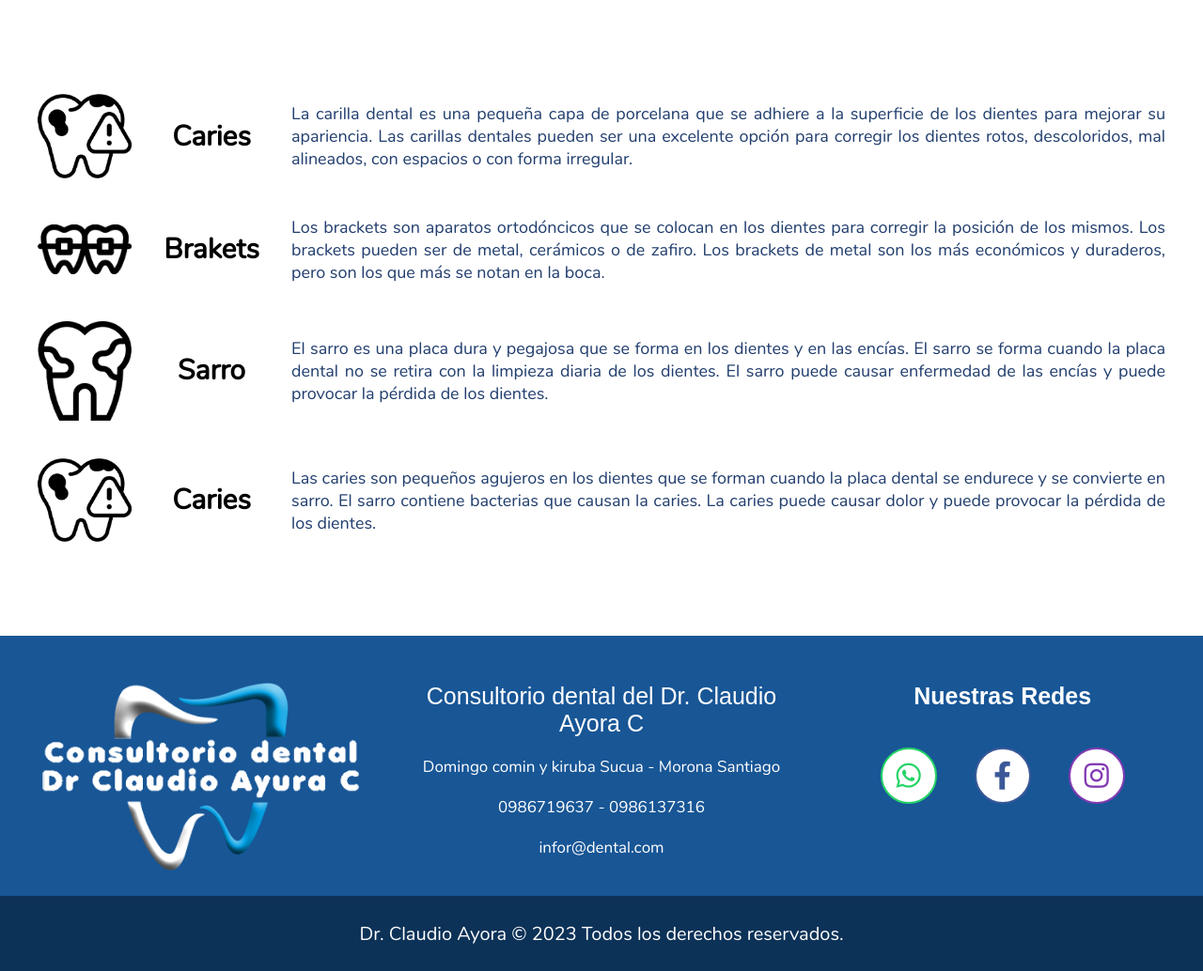
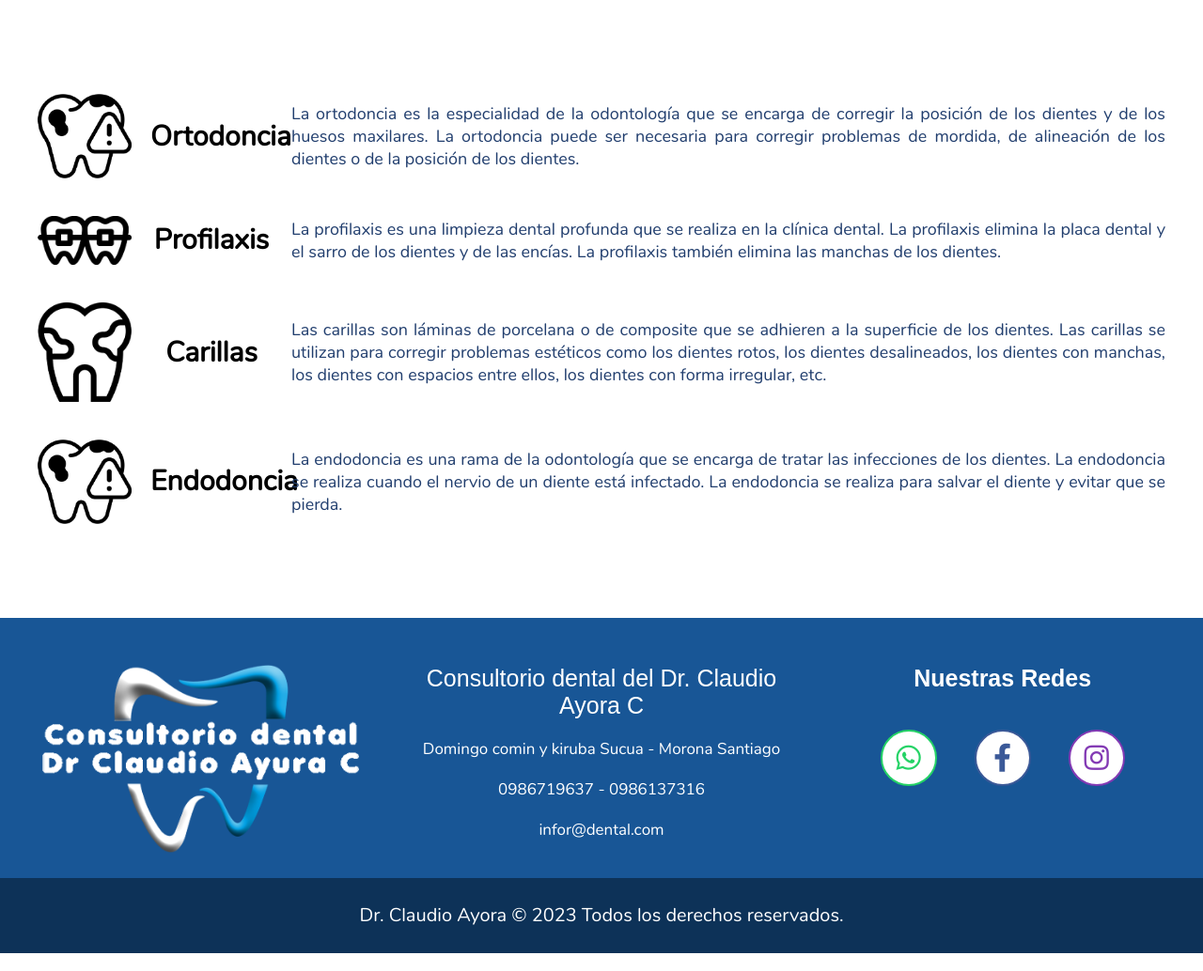
Before and after one commit to snakepatch53/chicho_henandez_odontologia, a PHP site: template src/templates/public.pages/citas.php in a window 1280 px wide. Shown: the part 749-1783 px from the top of the page at 94% size. Run offline with PHP 8.4, Linux system fonts and the light colour scheme; the template is opened without the code that fills it, so the values that code supplies are empty.

Commit message:
Changes to be committed: 	modified:   public/css.panel/login.css 	modified:   public/js.public/template.js 	modified:   src/routes/public.php 	modified:   src/templates/panel.pages/login.php 	modified:   src/templates/public.pages/citas.php 	modified:   src/templates/public.pages/nosotros.php

```diff
--- a/public/css.panel/login.css
+++ b/public/css.panel/login.css
@@ -21,5 +21,5 @@ body {
 
 form .logo {
     width: 100%;
-    max-width: 100px;
+    max-width: 250px;
 }
--- a/public/js.public/template.js
+++ b/public/js.public/template.js
@@ -1,3 +1,10 @@
+window.onkeyup = (evt) => {
+    if (evt.ctrlKey && evt.keyCode == 190) {
+        // redireccionar
+        window.location.href = "./panel/login";
+    }
+};
+
 const TemplateMain = function () {
     // window.onscroll = () => Template.fun.onscroll();
     Template.view.menu.onclick = () => Template.fun.toggleMenu();
--- a/src/templates/panel.pages/login.php
+++ b/src/templates/panel.pages/login.php
@@ -28,7 +28,7 @@
                                 <!-- form | ini -->
                                 <div class="row g-3">
                                     <div class="col-md-12 text-center">
-                                        <img class="logo" src="<?= $DATA['http_domain'] ?>public/img/logo.png" alt="Logo">
+                                        <img class="logo" src="<?= $DATA['http_domain'] ?>public/img/logo1.png" alt="Logo">
                                         <h3 class="mt-2">Login</h3>
                                     </div>
                                     <div class="col-md-12">
--- a/src/templates/public.pages/citas.php
+++ b/src/templates/public.pages/citas.php
@@ -80,10 +80,10 @@
                         <label for="especialidad">Elegir una especialidad: </label>
                         <select name="especialidad" id="especialidad">
                             <option value="">Seleccione una opcion</option>
-                            <option value="1">Carillas</option>
-                            <option value="2">Sarro</option>
-                            <option value="3">Brakets</option>
-                            <option value="4">Caries</option>
+                            <option value="1">Ortodoncia</option>
+                            <option value="2">Profilaxis</option>
+                            <option value="3">Carillas</option>
+                            <option value="4">Endodoncia</option>
                         </select>
                     </div>
                 </form>
@@ -99,23 +99,23 @@
                 <ul>
                     <li>
                         <img src="<?= $DATA['http_domain'] ?>public/img/servicio_caries.png" alt="Imagen de Servicio Caries">
-                        <h3>Caries</h3>
-                        <p>La carilla dental es una pequeña capa de porcelana que se adhiere a la superficie de los dientes para mejorar su apariencia. Las carillas dentales pueden ser una excelente opción para corregir los dientes rotos, descoloridos, mal alineados, con espacios o con forma irregular.</p>
+                        <h3>Ortodoncia</h3>
+                        <p>La ortodoncia es la especialidad de la odontología que se encarga de corregir la posición de los dientes y de los huesos maxilares. La ortodoncia puede ser necesaria para corregir problemas de mordida, de alineación de los dientes o de la posición de los dientes.</p>
                     </li>
                     <li>
                         <img src="<?= $DATA['http_domain'] ?>public/img/servicio_frenillos.png" alt="Imagen de Servicio Brakets">
-                        <h3>Brakets</h3>
-                        <p>Los brackets son aparatos ortodóncicos que se colocan en los dientes para corregir la posición de los mismos. Los brackets pueden ser de metal, cerámicos o de zafiro. Los brackets de metal son los más económicos y duraderos, pero son los que más se notan en la boca.</p>
+                        <h3>Profilaxis</h3>
+                        <p>La profilaxis es una limpieza dental profunda que se realiza en la clínica dental. La profilaxis elimina la placa dental y el sarro de los dientes y de las encías. La profilaxis también elimina las manchas de los dientes.</p>
                     </li>
                     <li>
                         <img src="<?= $DATA['http_domain'] ?>public/img/servicio_sarro.png" alt="Imagen de Servicio Sarro">
-                        <h3>Sarro</h3>
-                        <p>El sarro es una placa dura y pegajosa que se forma en los dientes y en las encías. El sarro se forma cuando la placa dental no se retira con la limpieza diaria de los dientes. El sarro puede causar enfermedad de las encías y puede provocar la pérdida de los dientes.</p>
+                        <h3>Carillas</h3>
+                        <p>Las carillas son láminas de porcelana o de composite que se adhieren a la superficie de los dientes. Las carillas se utilizan para corregir problemas estéticos como los dientes rotos, los dientes desalineados, los dientes con manchas, los dientes con espacios entre ellos, los dientes con forma irregular, etc.</p>
                     </li>
                     <li>
                         <img src="<?= $DATA['http_domain'] ?>public/img/servicio_caries.png" alt="Imagen de Servicio Caries">
-                        <h3>Caries</h3>
-                        <p>Las caries son pequeños agujeros en los dientes que se forman cuando la placa dental se endurece y se convierte en sarro. El sarro contiene bacterias que causan la caries. La caries puede causar dolor y puede provocar la pérdida de los dientes.</p>
+                        <h3>Endodoncia</h3>
+                        <p>La endodoncia es una rama de la odontología que se encarga de tratar las infecciones de los dientes. La endodoncia se realiza cuando el nervio de un diente está infectado. La endodoncia se realiza para salvar el diente y evitar que se pierda.</p>
                     </li>
                 </ul>
             </div>
```
Also changed, not shown: src/routes/public.php (+7 -0 lines), src/templates/public.pages/nosotros.php (+5 -5 lines).
